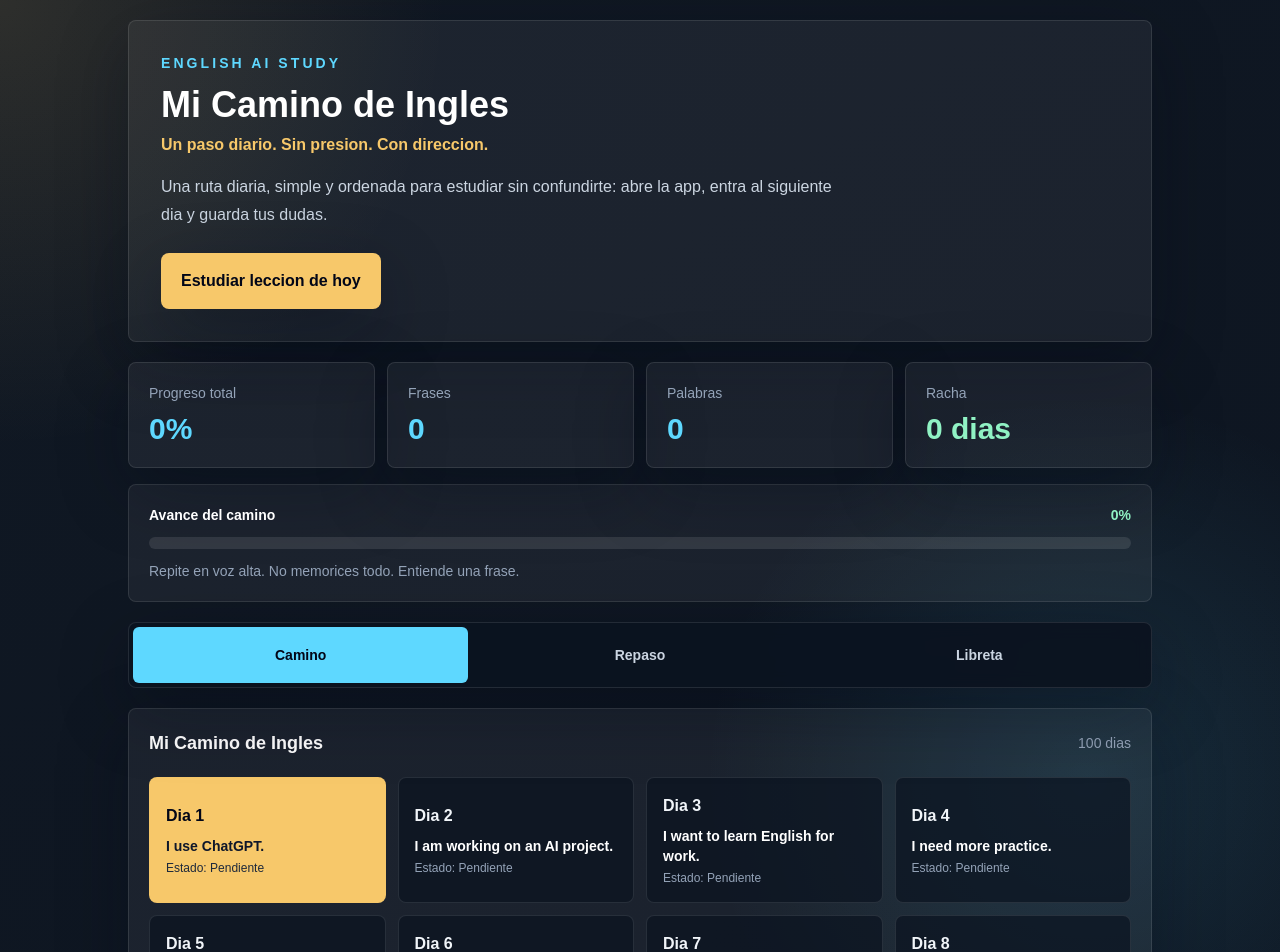
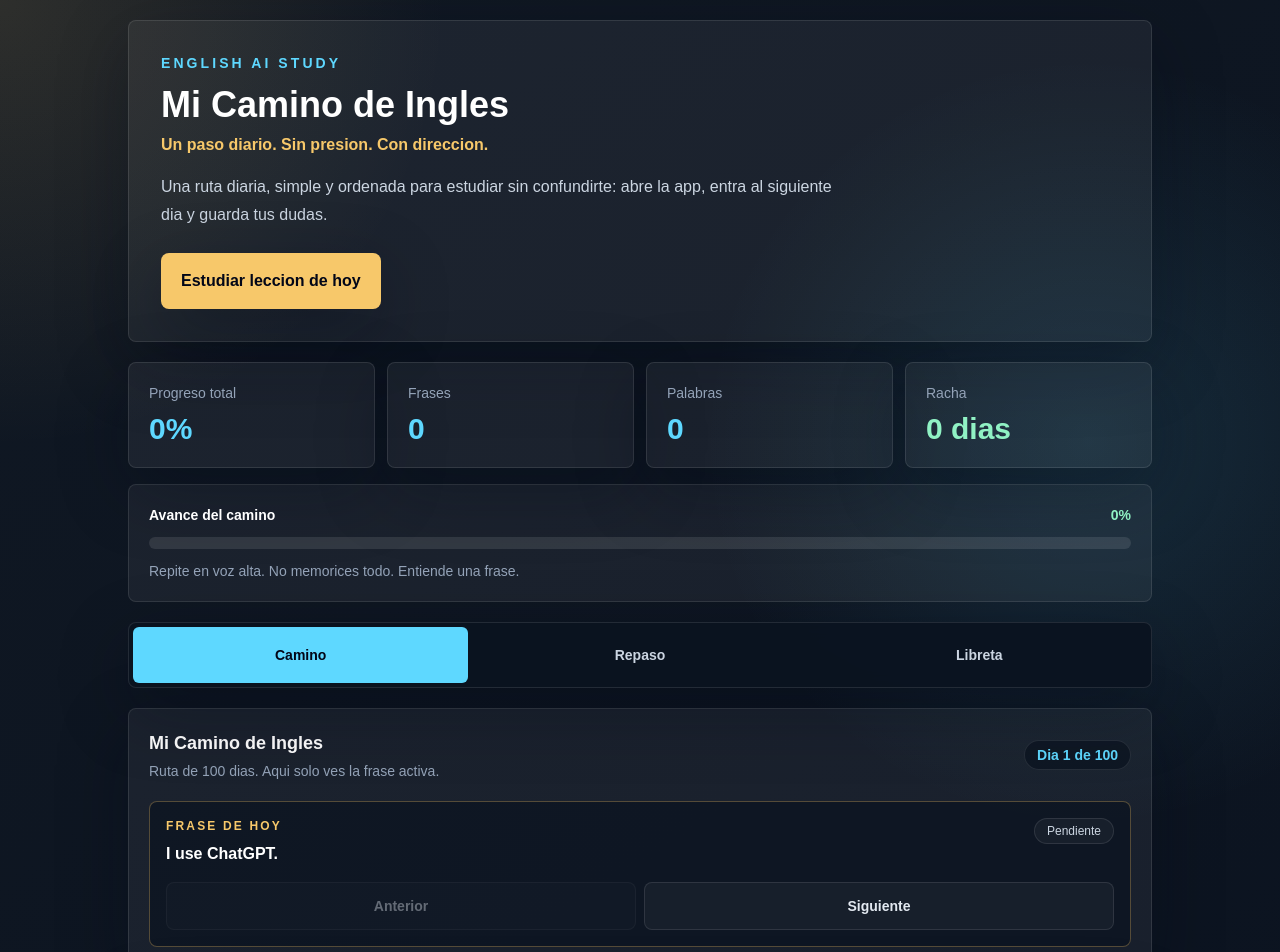
Before and after one commit to Aster1200/english-ai-study, a Next.js app: page / in a window 1280 px wide. Shown: the top 952 px of the page. Built offline with nearby package versions, Linux system fonts and the light colour scheme.

Commit message:
Simplify lesson roadmap panel

```diff
--- a/components/DayRoadmap.tsx
+++ b/components/DayRoadmap.tsx
@@ -14,52 +14,71 @@ export function DayRoadmap({
   getStatus,
   onSelectLesson,
 }: DayRoadmapProps) {
+  const activeIndex = lessons.findIndex((lesson) => lesson.id === activeLessonId);
+  const activeLesson = lessons[activeIndex] ?? lessons[0];
+  const previousLesson = activeIndex > 0 ? lessons[activeIndex - 1] : null;
+  const nextLesson =
+    activeIndex >= 0 && activeIndex < lessons.length - 1
+      ? lessons[activeIndex + 1]
+      : null;
+  const status = activeLesson ? getStatus(activeLesson.id) : "new";
+  const statusLabel =
+    status === "known"
+      ? "Dominado"
+      : status === "review"
+        ? "En repaso"
+        : "Pendiente";
+
   return (
     <section className="rounded-lg border border-white/10 bg-white/[0.055] p-5 shadow-glow">
-      <div className="flex items-center justify-between">
-        <h2 className="text-lg font-bold text-white">Mi Camino de Ingles</h2>
-        <span className="text-sm text-slate-400">{lessons.length} dias</span>
+      <div className="flex flex-col gap-3 sm:flex-row sm:items-center sm:justify-between">
+        <div>
+          <h2 className="text-lg font-bold text-white">Mi Camino de Ingles</h2>
+          <p className="mt-1 text-sm text-slate-400">
+            Ruta de {lessons.length} dias. Aqui solo ves la frase activa.
+          </p>
+        </div>
+        <span className="rounded-full border border-white/10 bg-ink/70 px-3 py-1 text-sm font-bold text-cyanGlow">
+          Dia {activeLesson?.day ?? 1} de {lessons.length}
+        </span>
       </div>
-      <div className="mt-5 grid grid-cols-1 gap-3 sm:grid-cols-2 lg:grid-cols-4">
-        {lessons.map((lesson) => {
-          const status = getStatus(lesson.id);
-          const isActive = activeLessonId === lesson.id;
-          const label =
-            status === "known"
-              ? "Dominado"
-              : status === "review"
-                ? "En repaso"
-                : "Pendiente";
-          return (
+
+      {activeLesson && (
+        <div className="mt-5 rounded-lg border border-warm/30 bg-ink/70 p-4">
+          <div className="flex flex-col gap-2 sm:flex-row sm:items-start sm:justify-between">
+            <div>
+              <p className="text-xs font-semibold uppercase tracking-[0.18em] text-warm">
+                Frase de hoy
+              </p>
+              <p className="mt-2 text-base font-black text-white">
+                {activeLesson.phrase}
+              </p>
+            </div>
+            <span className="w-fit rounded-full border border-white/10 bg-white/[0.04] px-3 py-1 text-xs text-slate-300">
+              {statusLabel}
+            </span>
+          </div>
+
+          <div className="mt-4 grid grid-cols-2 gap-2">
             <button
-              className={`min-h-24 rounded-lg border p-4 text-left transition ${
-                isActive
-                  ? "border-warm/70 bg-warm text-slate-950"
-                  : "border-white/10 bg-ink/70 text-slate-100 hover:border-cyanGlow/40"
-              }`}
-              key={lesson.id}
-              onClick={() => onSelectLesson(lesson.id)}
+              className="min-h-12 rounded-lg border border-white/10 bg-white/[0.04] px-4 py-2 text-sm font-bold text-slate-200 transition enabled:hover:border-cyanGlow/40 disabled:cursor-not-allowed disabled:opacity-40"
+              disabled={!previousLesson}
+              onClick={() => previousLesson && onSelectLesson(previousLesson.id)}
               type="button"
             >
-              <span className="block text-base font-black">Dia {lesson.day}</span>
-              <span
-                className={`mt-2 block text-sm font-semibold ${
-                  isActive ? "text-slate-900" : "text-white"
-                }`}
-              >
-                {lesson.phrase}
-              </span>
-              <span
-                className={`mt-1 block text-xs ${
-                  isActive ? "text-slate-800" : "text-slate-400"
-                }`}
-              >
-                Estado: {label}
-              </span>
+              Anterior
             </button>
-          );
-        })}
-      </div>
+            <button
+              className="min-h-12 rounded-lg border border-white/10 bg-white/[0.04] px-4 py-2 text-sm font-bold text-slate-200 transition enabled:hover:border-cyanGlow/40 disabled:cursor-not-allowed disabled:opacity-40"
+              disabled={!nextLesson}
+              onClick={() => nextLesson && onSelectLesson(nextLesson.id)}
+              type="button"
+            >
+              Siguiente
+            </button>
+          </div>
+        </div>
+      )}
     </section>
   );
 }
```
